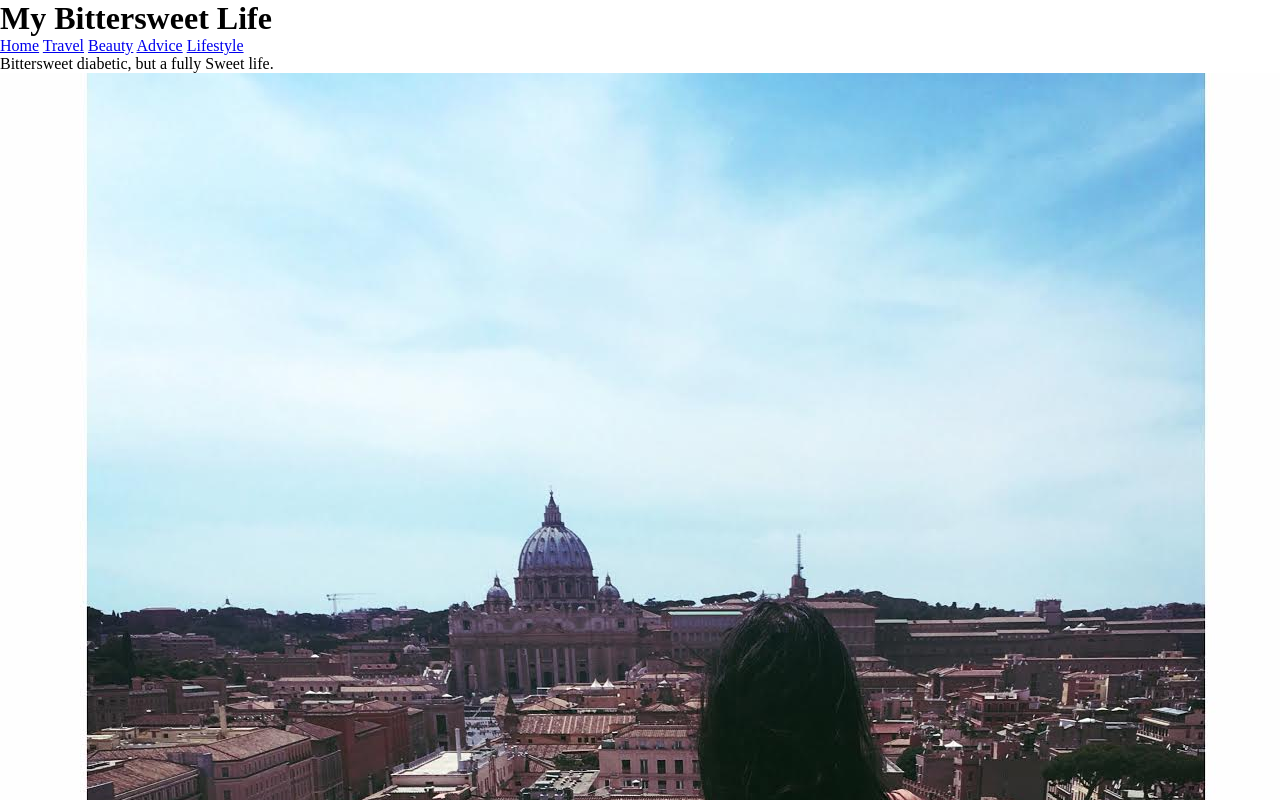
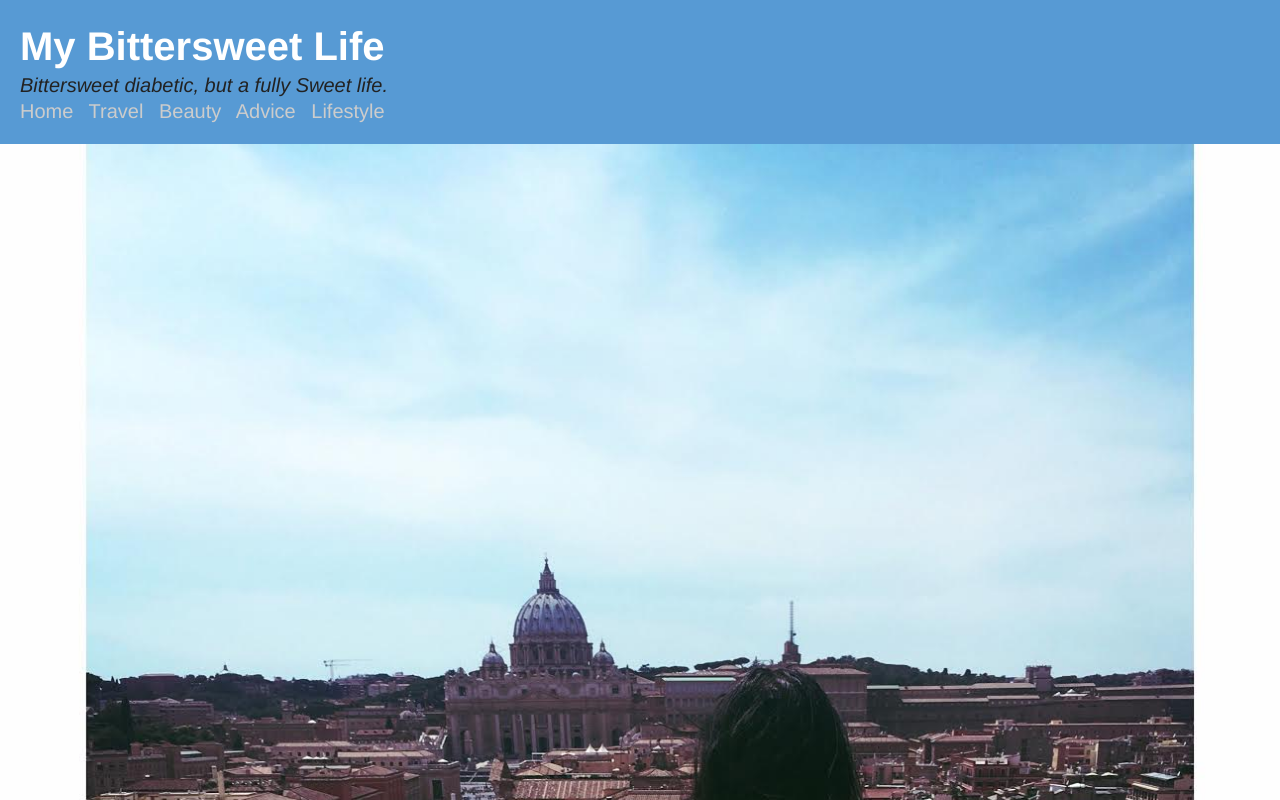
Before and after one commit to keelypaige/keelypaige.github.io, a plain HTML site: page unit_3/index.html in a window 1280 px wide. Shown: the top 800 px of the page. Drawn offline with Linux system fonts and the light colour scheme.

Commit message:
unit3slogan

```diff
--- a/unit_3/css/style.css
+++ b/unit_3/css/style.css
@@ -2,8 +2,45 @@
 	 padding: 0;
 	 margin:  0;
 }
+body {
+	font-family: Helvetica, Arial, sans-serif;
+	font-size: 20px;
+	color: #222222;
+	line-height: 1.3;
+}
 
 header {
-		background-color: #FFB3DB
-		padding 20px;
+		background-color: #579AD4;
+		padding: 20px;
 }
+
+#slogan {
+	font-style: italic;
+}
+
+h1 {
+	color: #ffffff;
+}
+
+a {
+	color: #579AD4;
+	text-decoration: none;
+}
+
+nav a {
+	color: #cccccc;
+	font-style italic;
+	margin-right: 10px;
+}
+
+img {
+	width: 100%;
+}
+
+main {
+	padding: 20px;
+}
+
+ul {
+	padding-left: 20px;
+}
--- a/unit_3/index.html
+++ b/unit_3/index.html
@@ -8,8 +8,9 @@
 <body>
 	<header>
 		<h1>My Bittersweet Life</h1>
-
-
+<div id="slogan">
+<p>Bittersweet diabetic, but a fully Sweet life.</p>
+</div>
 	<nav>
 		<a href="#">Home</a>
 		<a href="#">Travel</a>
@@ -17,12 +18,10 @@
 		<a href="#">Advice</a>
 		<a href="#">Lifestyle</a>
 	</nav>
-	</header>
 
-		<p>Bittersweet diabetic, but a fully Sweet life.</p>
-
+</header>
 	<section>
-		<img src="images/exploringrome.jpg">
+		<img src="images/exploringrome.jpg" alt="Picture of me exploring Rome" title="Picture in Rome">
 		<h2>Exploring the world</h2>
 	</section>
 
```
